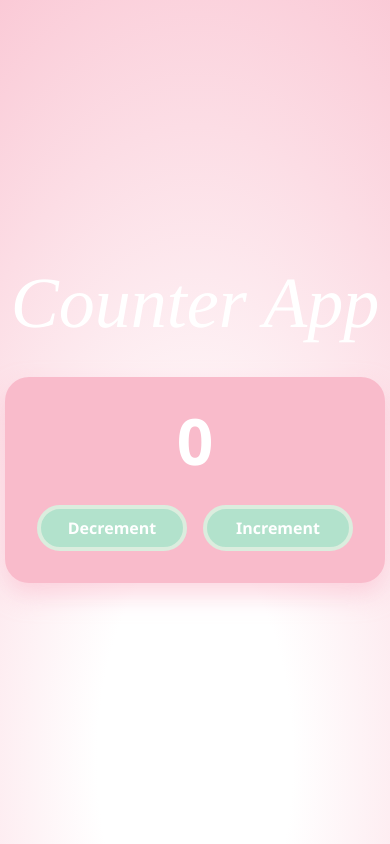
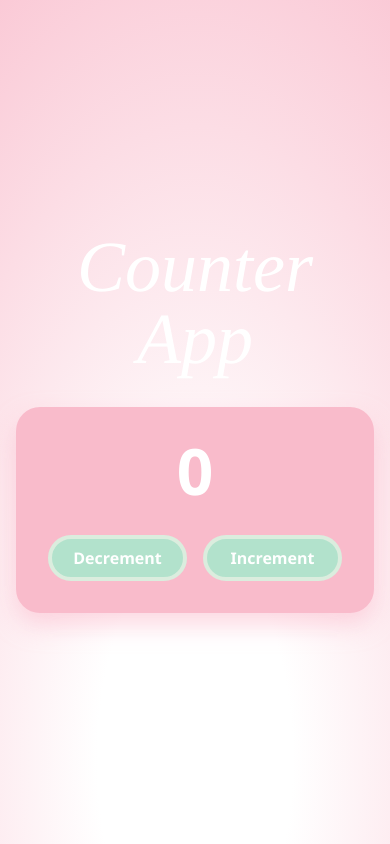
Before and after one commit to allangdasilva/mini-ci-cd-react, a React (Vite) app: page / in a window 390 px wide. Built offline with nearby package versions, Linux system fonts and the light colour scheme.

Commit message:
Corrigir alguns estilos

```diff
--- a/src/components/bg/Background.module.css
+++ b/src/components/bg/Background.module.css
@@ -1,7 +1,8 @@
 .background {
-  min-height: 100dvh;
+  height: 100vh;
   width: 100%;
   position: fixed;
+  inset: 0;
   z-index: -10;
 }
 .backgroundRadial {
--- a/src/components/counter/Counter.module.css
+++ b/src/components/counter/Counter.module.css
@@ -11,12 +11,18 @@
   border-radius: 24px;
   box-shadow: 0px 12px 24px #fcb4c683;
 
-  padding: 32px;
+  padding: 8px;
 
   background-color: #f9bbcb;
 }
 .countButtonWrapper {
   width: 100%;
   display: flex;
+  flex-wrap: wrap;
   gap: 16px;
 }
+@media (min-width: 240px) {
+  .counter {
+    padding: 32px;
+  }
+}
--- a/src/components/counter/button/CountButton.module.css
+++ b/src/components/counter/button/CountButton.module.css
@@ -6,7 +6,7 @@
   font-weight: 600;
   color: #ffffff;
 
-  padding: 8px 24px;
+  padding: 8px 20px;
   border: 4px solid;
   border-radius: 64px;
   border-color: #dbedde;
--- a/src/components/counter/count/CountValue.module.css
+++ b/src/components/counter/count/CountValue.module.css
@@ -1,6 +1,6 @@
 .countValue {
   font-family: "Segoe UI", Tahoma, Geneva, Verdana, sans-serif;
-  font-size: 4rem;
+  font-size: clamp(1.75rem, 20vw, 4rem);
   font-weight: bold;
   line-height: 1;
   color: #ffffff;
--- a/src/components/title/Title.module.css
+++ b/src/components/title/Title.module.css
@@ -1,7 +1,9 @@
 .title {
   font-family: Times, "Times New Roman", serif;
-  font-size: 4.5rem;
+  font-size: clamp(2rem, 20vw, 4.5rem);
+  line-height: 1;
   font-style: italic;
   font-weight: normal;
+  text-align: center;
   color: #ffffff;
 }
--- a/src/index.css
+++ b/src/index.css
@@ -42,4 +42,6 @@ img {
 
   width: 100%;
   min-height: 100dvh;
+
+  padding: 16px;
 }
```
